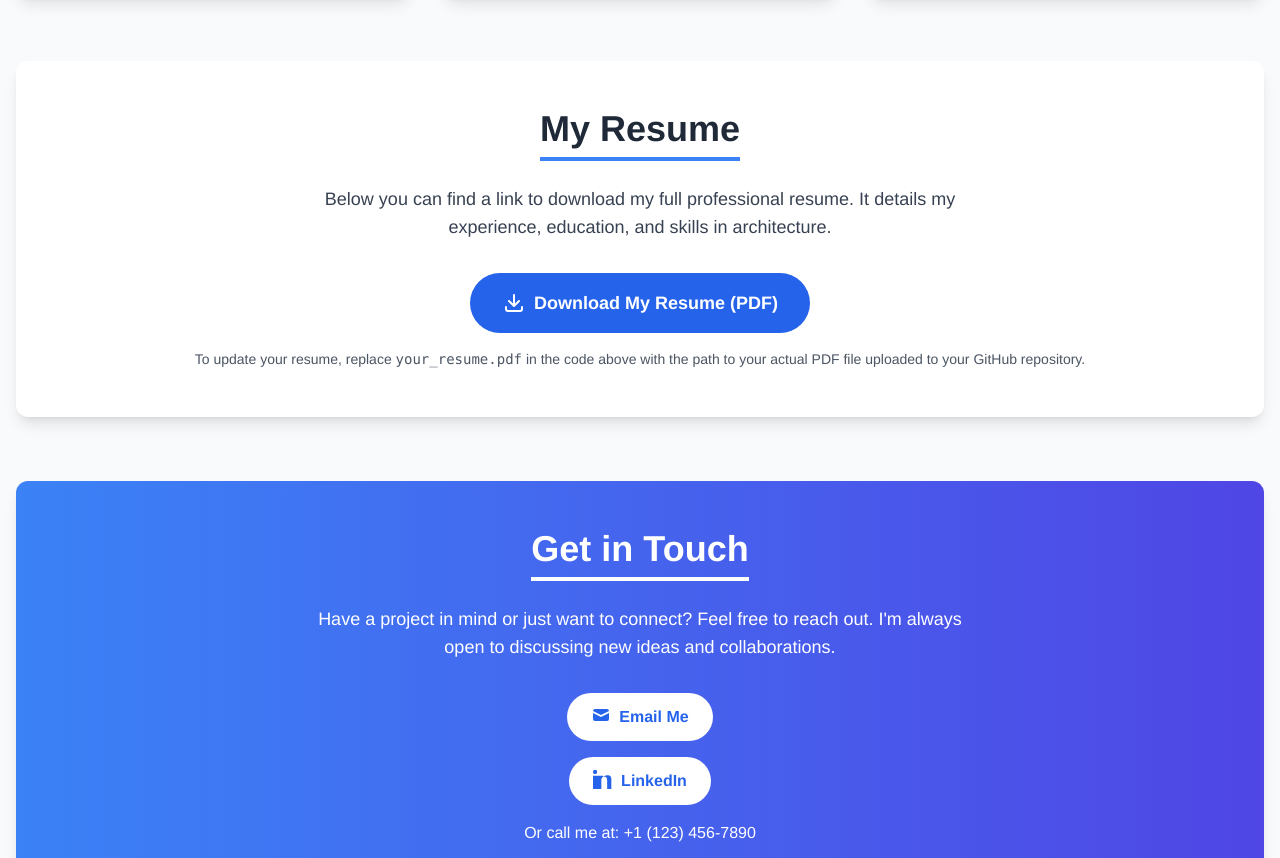
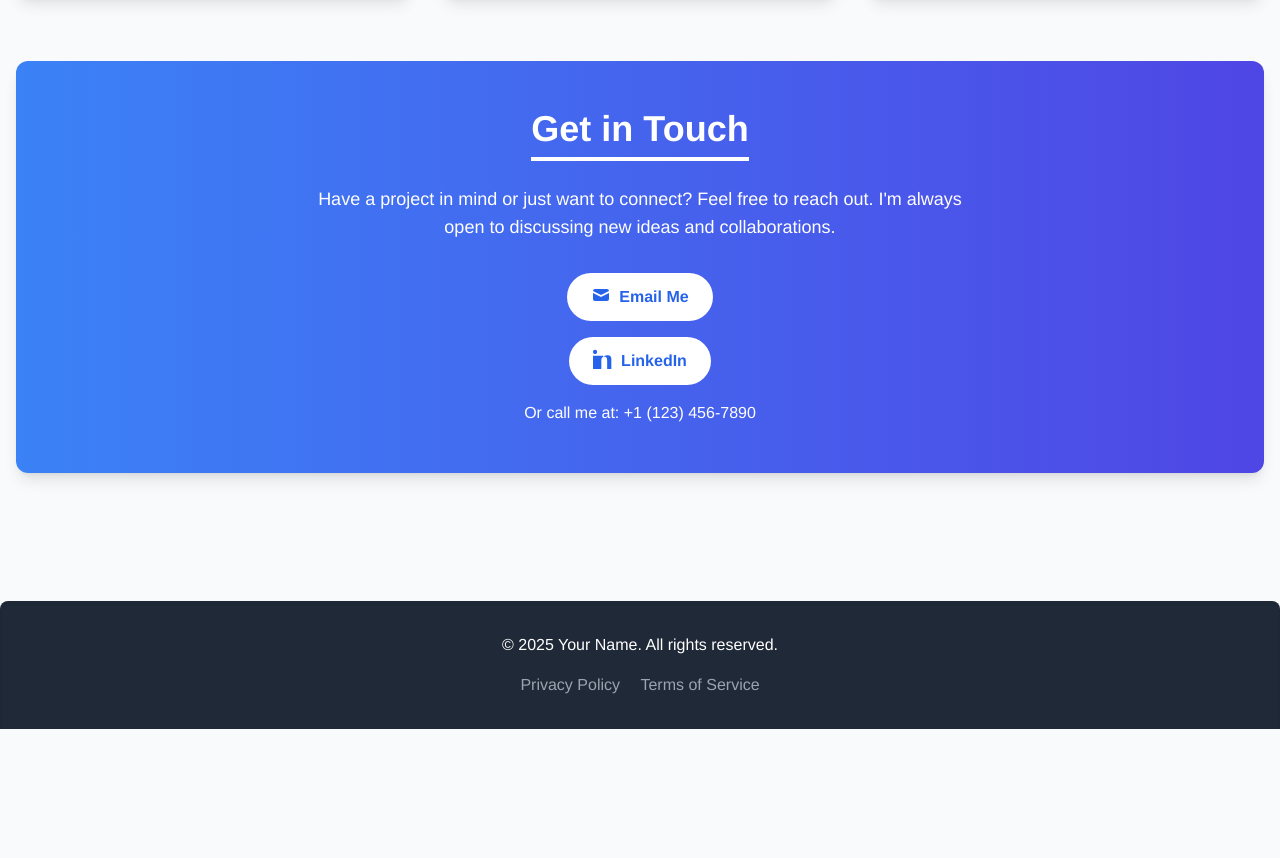
Before and after one commit to sanmayiandaluri/sanmayiandaluri.github.io, a plain HTML site: page index.html in a window 1280 px wide. Shown: the part 2559-3417 px from the top of the page. After the commit the page ends 3288 px from the top, so only its background shows below. Drawn offline with nearby package versions, Linux system fonts and the light colour scheme.

Commit message:
Update index.html

```diff
--- a/index.html
+++ b/index.html
@@ -156,22 +156,6 @@
             </div>
         </section>
 
-        <!-- Resume Section -->
-        <section id="resume" class="bg-white p-8 md:p-12 rounded-xl shadow-lg mb-16 text-center">
-            <h2 class="text-4xl font-bold text-gray-800 mb-6 border-b-4 border-blue-500 pb-2 inline-block">My Resume</h2>
-            <p class="text-lg text-gray-700 mb-8 max-w-2xl mx-auto">
-                Below you can find a link to download my full professional resume. It details my experience, education, and skills in architecture.
-            </p>
-            <div class="flex flex-col items-center justify-center space-y-4">
-                <a href="your_resume.pdf" download="Your_Name_Resume.pdf" class="bg-blue-600 text-white hover:bg-blue-700 px-8 py-4 rounded-full text-lg font-semibold transition duration-300 ease-in-out flex items-center">
-                    <svg class="w-6 h-6 mr-2" fill="none" stroke="currentColor" viewBox="0 0 24 24" xmlns="http://www.w3.org/2000/svg"><path stroke-linecap="round" stroke-linejoin="round" stroke-width="2" d="M4 16v2a2 2 0 002 2h12a2 2 0 002-2v-2M7 10l5 5m0 0l5-5m-5 5V4"></path></svg>
-                    Download My Resume (PDF)
-                </a>
-                <p class="text-gray-600 text-sm mt-4">
-                    To update your resume, replace <code>your_resume.pdf</code> in the code above with the path to your actual PDF file uploaded to your GitHub repository.
-                </p>
-            </div>
-        </section>
 
         <!-- Contact Section -->
         <section id="contact" class="bg-gradient-to-r from-blue-500 to-indigo-600 text-white p-8 md:p-12 rounded-xl shadow-lg text-center">
```
